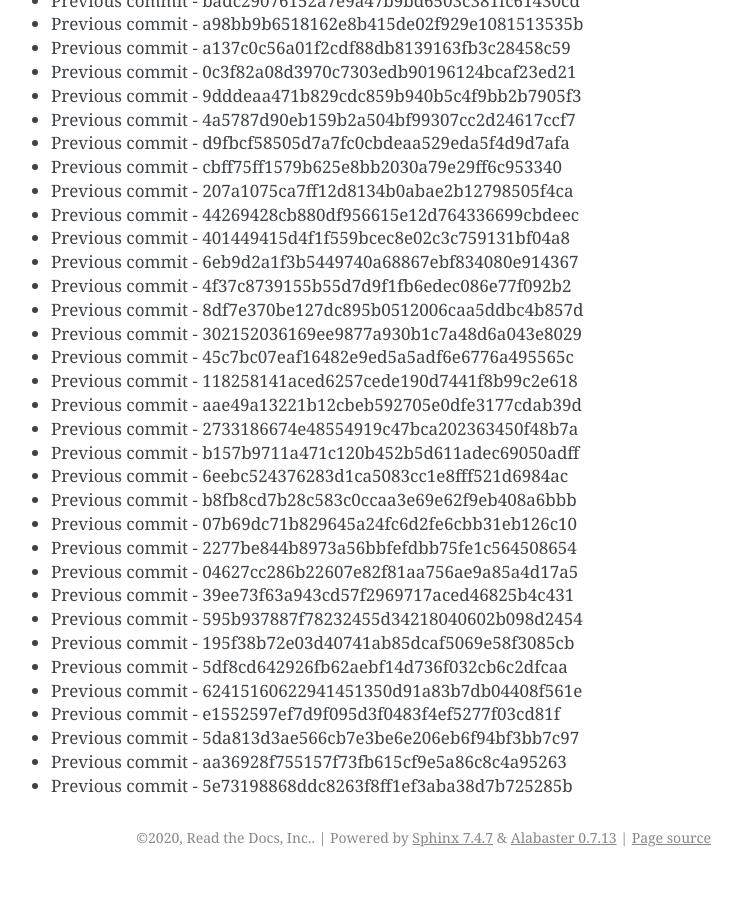
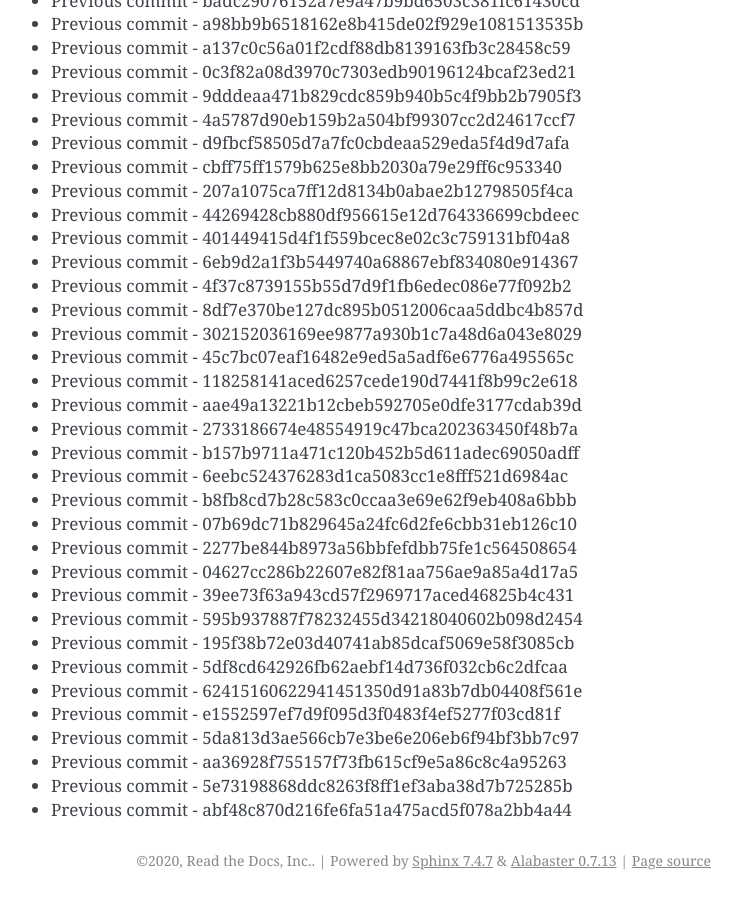
Before and after one commit to readthedocs/rtd-git-stresstest, a Sphinx documentation site: the page built from docs/updates.rst, in a window 1280 px wide and 900 px high, scrolled down 104338 px. Shown: the whole window, without its empty margins (399-1141 px from the left). Built offline with Sphinx 7.4.7, drawn with Linux system fonts in a browser that asks for light colours; before the commit the page ends 105215 px from its top, so only the background shows below that.

Commit message:
Generating commit from previous: abf48c870d216fe6fa51a475acd5f078a2bb4a44

```diff
--- a/docs/updates.rst
+++ b/docs/updates.rst
@@ -4416,3 +4416,4 @@ It can be tested for any performance characteristics.
 * Previous commit - 5da813d3ae566cb7e3be6e206eb6f94bf3bb7c97
 * Previous commit - aa36928f755157f73fb615cf9e5a86c8c4a95263
 * Previous commit - 5e73198868ddc8263f8ff1ef3aba38d7b725285b
+* Previous commit - abf48c870d216fe6fa51a475acd5f078a2bb4a44
```
